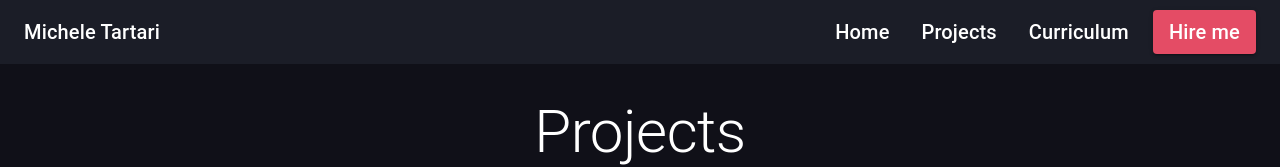
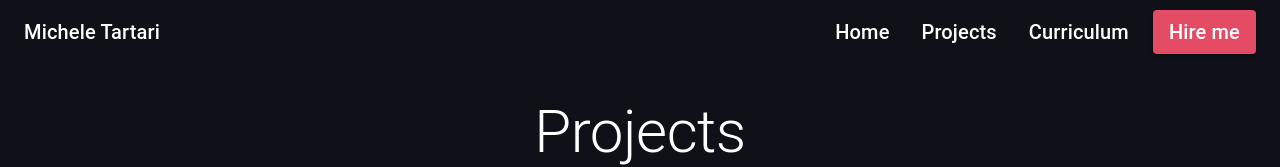
Before and after one commit to m-tartari/m-tartari, a React (Vite) app: page /projects in a window 1280 px wide. Shown: the top 167 px of the page. Built offline with nearby package versions, Linux system fonts and the light colour scheme.

Commit message:
♻️ refactor: elevate toolbar on scroll

```diff
--- a/src/components/molecules/Toolbar/index.tsx
+++ b/src/components/molecules/Toolbar/index.tsx
@@ -16,6 +16,7 @@ import {
   Toolbar,
   Typography,
   styled,
+  useScrollTrigger,
 } from '@mui/material'
 import MenuIcon from '@mui/icons-material/Menu'
 
@@ -36,11 +37,18 @@ const DrawerButton = styled(ListItemButton<typeof RouterLink>)(({ theme }) => ({
   },
 }))
 
-interface CustomToobarProps extends AppBarProps {
+interface CustomToolbarProps extends AppBarProps {
   drawerWidth?: number
+  window?: Window
 }
-const CustomToobar: React.FC<CustomToobarProps> = ({ drawerWidth = 240, ...props }) => {
+const CustomToolbar: React.FC<CustomToolbarProps> = ({ drawerWidth = 240, window, ...props }) => {
   const [mobileOpen, setMobileOpen] = React.useState(false)
+
+  const trigger = useScrollTrigger({
+    disableHysteresis: true,
+    threshold: 0,
+    target: window ?? undefined,
+  })
 
   const handleDrawerToggle = () => {
     setMobileOpen(prevState => !prevState)
@@ -88,7 +96,7 @@ const CustomToobar: React.FC<CustomToobarProps> = ({ drawerWidth = 240, ...props
         elevation={0}
         {...props}
         sx={{
-          backgroundColor: theme => (theme.palette.mode === 'dark' ? 'background.paper' : undefined),
+          backgroundColor: trigger ? theme => (theme.palette.mode === 'dark' ? 'background.paper' : undefined) : 'transparent',
           ...props.sx,
         }}>
         <Toolbar sx={{ display: 'flex' }}>
@@ -145,4 +153,4 @@ const CustomToobar: React.FC<CustomToobarProps> = ({ drawerWidth = 240, ...props
   )
 }
 
-export default CustomToobar
+export default CustomToolbar
```
